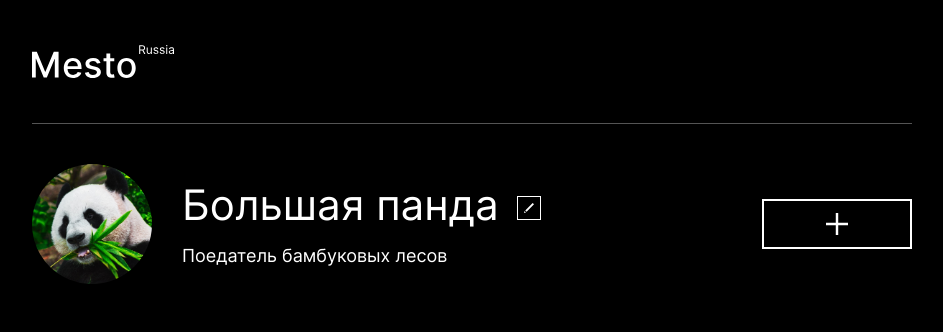
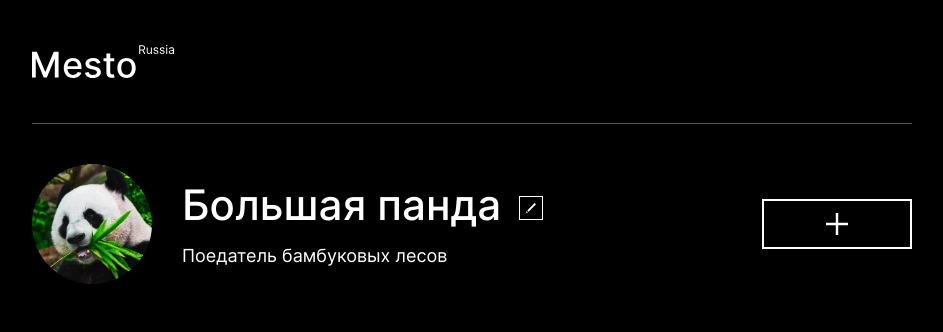
Before and after one commit to GattoNeroRus/mesto, a plain HTML site: page index.html in a window 1280 px wide. Shown: the top 332 px of the page, without its empty margins (168-1111 px from the left). Drawn offline with Linux system fonts and the light colour scheme.

Commit message:
2-ая попытка

```diff
--- a/blocks/popup/__submit-button/popup__submit-button.css
+++ b/blocks/popup/__submit-button/popup__submit-button.css
@@ -9,6 +9,7 @@
   border-radius: 2px;
   outline: none;
   transition: 0.4s;
+  user-select: none;
 }
 
 .popup__submit-button:hover {
--- a/blocks/popup/__title/popup__title.css
+++ b/blocks/popup/__title/popup__title.css
@@ -7,6 +7,7 @@
   font-size: 24px;
   line-height: 29px;
   color: #000000;
+  user-select: none;
 }
 
 @media screen and (max-width: 720px) {
--- a/vendor/fonts/fonts.css
+++ b/vendor/fonts/fonts.css
@@ -1,9 +1,10 @@
 @font-face {
   font-family: 'Inter';
-  font-style: normal;
-  font-weight: 700;
-  src: url("Inter-Bold.woff2") format("woff2"),
-       url("Inter-Bold.woff") format("woff");
+  font-style:  normal;
+  font-weight: 500;
+  font-display: swap;
+  src: url("Inter-Medium.woff2") format("woff2"),
+       url("Inter-Medium.woff") format("woff");
 }
 
 @font-face {
```
Also changed, not shown: scripts/scr.js (+4 -4 lines), vendor/fonts/Inter-Bold.woff (deleted), vendor/fonts/Inter-Bold.woff2 (deleted), vendor/fonts/Inter-Medium.woff (added), vendor/fonts/Inter-Medium.woff2 (added).
